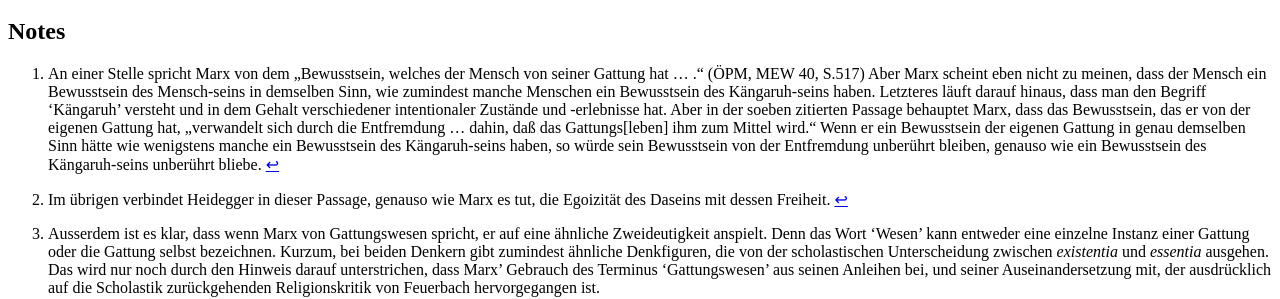
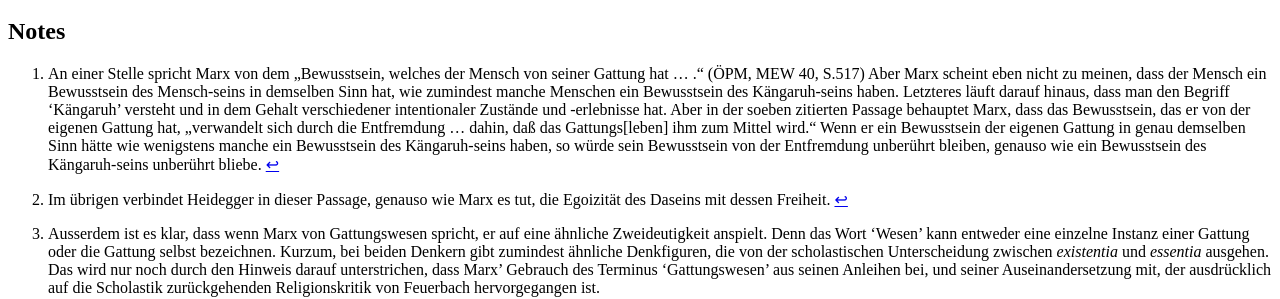
Before and after one commit to klepas/bruins-site, a Jekyll site: the page built from papers/_posts/2016-07-14-Mensch-Natur-und-Entfremdung-in-Marx.md, in a window 1280 px wide and 900 px high, scrolled down 5661 px. Shown: the part 195-494 px from the top of the window. Built offline with Jekyll 4.4.1, drawn with Linux system fonts in a browser that asks for light colours; nearby versions of some CDN libraries; some web fonts are replaced.

Commit message:
Updated 2016-07-14-Mensch-Natur-und-Entfremdung-in-Marx.md

```diff
--- a/papers/_posts/2016-07-14-Mensch-Natur-und-Entfremdung-in-Marx.md
+++ b/papers/_posts/2016-07-14-Mensch-Natur-und-Entfremdung-in-Marx.md
@@ -129,7 +129,7 @@ Zum Schluss ist viererlei anzumerken: erstens, um die zweite Bestimmung des Mens
 
 ## Notes
 
-[^1]: An einer Stelle spricht Marx von dem „Bewusstsein, welches der Mensch von seiner Gattung hat … .“ (ÖPM, MEW 40, S.517) Aber Marx scheint eben nicht zu meinen, dass der Mensch ein Bewusstsein des Mensch-seins in demselben Sinn, wie zumindest manche Menschen ein Bewusstsein des Kängaruh-seins haben. Letzteres läuft darauf hinaus, dass man den Begriff ‘Kängaruh’ versteht und in dem Gehalt verschiedener intentionaler Zustände und -erlebnisse hat. Aber in der soeben zitierten Passage behauptet Marx, dass das Bewusstsein, das er von der eigenen Gattung hat, „verwandelt sich durch die Entfremdung … dahin, daß das Gattungs[leben] ihm zum Mittel wird.“ Wenn er ein Bewusstsein der eigenen Gattung in genau demselben Sinn hätte wie wenigstens manche ein Bewusstsein des Kängaruh-seins haben, so würde sein Bewusstsein von der Entfremdung unberührt bleiben, genauso wie ein Bewusstsein des Kängaruh-seins unberührt bliebe.
+[^1]: An einer Stelle spricht Marx von dem „Bewusstsein, welches der Mensch von seiner Gattung hat … .“ (ÖPM, MEW 40, S.517) Aber Marx scheint eben nicht zu meinen, dass der Mensch ein Bewusstsein des Mensch-seins in demselben Sinn hat, wie zumindest manche Menschen ein Bewusstsein des Kängaruh-seins haben. Letzteres läuft darauf hinaus, dass man den Begriff ‘Kängaruh’ versteht und in dem Gehalt verschiedener intentionaler Zustände und -erlebnisse hat. Aber in der soeben zitierten Passage behauptet Marx, dass das Bewusstsein, das er von der eigenen Gattung hat, „verwandelt sich durch die Entfremdung … dahin, daß das Gattungs[leben] ihm zum Mittel wird.“ Wenn er ein Bewusstsein der eigenen Gattung in genau demselben Sinn hätte wie wenigstens manche ein Bewusstsein des Kängaruh-seins haben, so würde sein Bewusstsein von der Entfremdung unberührt bleiben, genauso wie ein Bewusstsein des Kängaruh-seins unberührt bliebe.
 
 [^2]: Im übrigen verbindet Heidegger in dieser Passage, genauso wie Marx es tut, die Egoizität des Daseins mit dessen Freiheit.
 
```
Also changed, not shown: other parts of papers/_posts/2016-07-14-Mensch-Natur-und-Entfremdung-in-Marx.md (+1 -1 lines).
